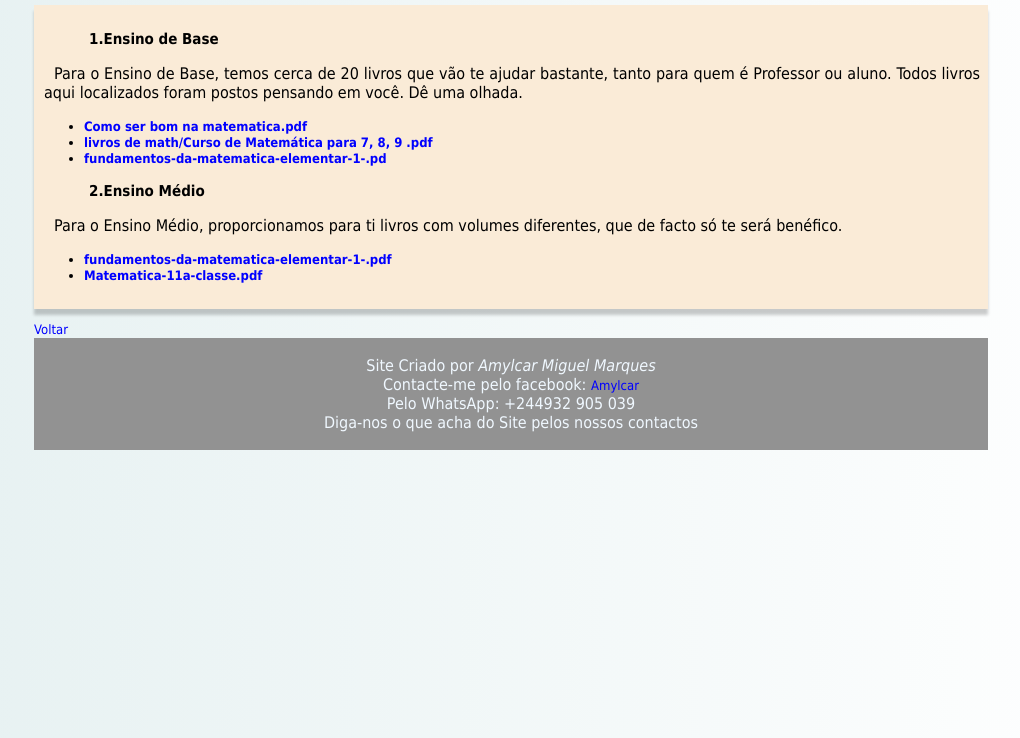
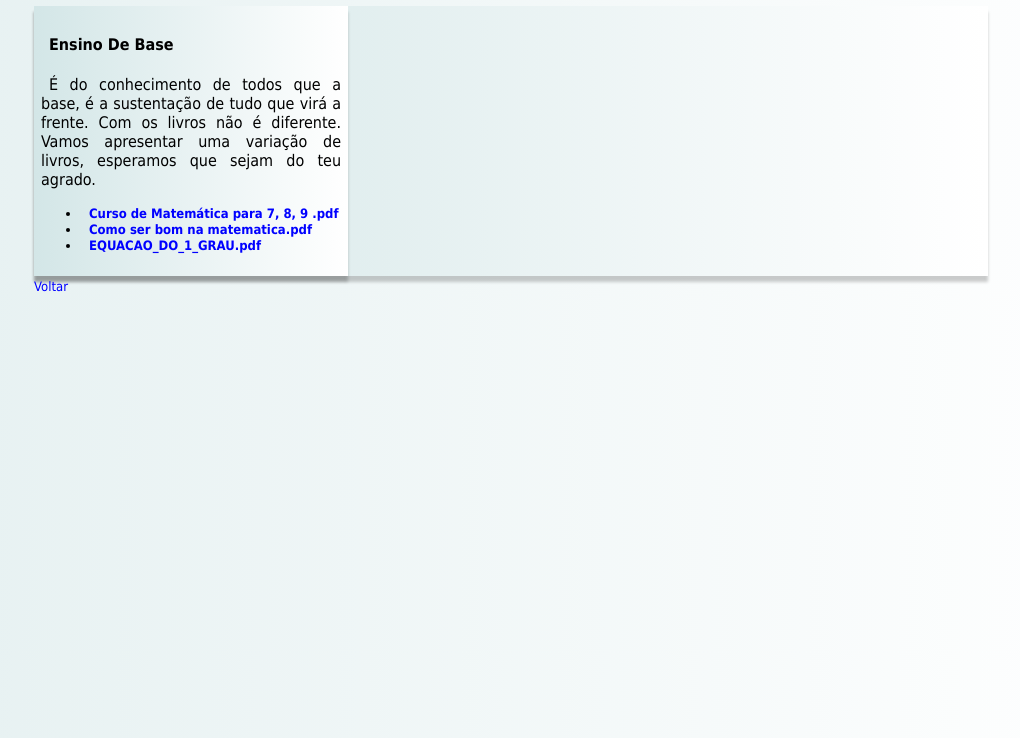
Before and after one commit to amylcarmarques/meuprojeto, a plain HTML site: page livrosdematemática.html in a window 1280 px wide. Shown: the part 62-800 px from the top of the page, without its empty margins (129-1149 px from the left). Drawn offline with Linux system fonts and the light colour scheme.

Commit message:
+ 1 upgrade

```diff
--- a/livrosdematemática.html
+++ b/livrosdematemática.html
@@ -1,39 +1,27 @@
 <!DOCTYPE html>
-<html lang="pt.br">
+<html lang="pt-br">
 <head>
     <meta charset="UTF-8">
     <meta name="viewport" content="width=device-width, initial-scale=1.0">
-    <title>Amylcar livros</title>
+    <title>Amylcar Livros</title>
     <link rel="stylesheet" href="primeirosite.css">
 </head>
 <body>
     <header>
-        <h1 style="padding: 5px; font-size: 23px;">Matemática</h1>
+        <h3>MATEMÁTICA</h3>
     </header>
-    <main>
-        <h3 style="font-size: 15px;">1.Ensino de Base</h3>
-        <p class="paragrafo">Para o Ensino de Base, temos cerca de 20 livros que vão te ajudar bastante, tanto para quem é Professor ou aluno. Todos livros aqui localizados foram postos pensando em você. Dê uma olhada.</p>
-        <ul>
-            <li><a href="livros de math/Como ser bom na matematica.pdf" target="_blank">Como ser bom na matematica.pdf</a></li>
-            <li><a href="livros de math/Curso de Matemática para 7, 8, 9 .pdf " target="_blank">livros de math/Curso de Matemática para 7, 8, 9 .pdf</a></li>
-            <li><a href="livros de math/fundamentos-da-matematica-elementar-1-.pdf" target="_blank">fundamentos-da-matematica-elementar-1-.pd</a></li>
-        </ul>
+    <nav>
+        <nav class="nav1">
+            <h4>Ensino De Base</h4>
+            <p>É do conhecimento de todos que a base, é a sustentação de tudo que virá a frente. Com os livros não é diferente. Vamos apresentar uma variação de livros, esperamos que sejam do teu agrado.</p>
+                <ul>
+                    <li><a href="livros de math/Curso de Matemática para 7, 8, 9 .pdf" target="_blank">Curso de Matemática para 7, 8, 9 .pdf</a>
+                    <li><a href="livros de math/Como ser bom na matematica.pdf" target="_blank">Como ser bom na matematica.pdf</a>
+                    <li><a href="livros de math/EQUACAO_DO_1_GRAU.pdf" target="_blank">EQUACAO_DO_1_GRAU.pdf</a></li>
 
-        <h3 style="font-size: 15px">2.Ensino Médio</h3>
-        <p class="paragrafo">Para o Ensino Médio, proporcionamos para ti livros com volumes diferentes, que de facto só te será benéfico.</p>
-        <ul>
-            <li><a href="livros de math/fundamentos-da-matematica-elementar-1-.pdf" target="_blank">fundamentos-da-matematica-elementar-1-.pdf</a></li>
-            <li><a href="livros de math/Matematica-11a-classe.pdf" target="_blank">Matematica-11a-classe.pdf</a></li>
-        </ul>
-
-    </main>
-    <a class="voltar" href="meuprimeirosite.html">Voltar</a>
-    <footer>
-        <p>Site Criado por <i>Amylcar Miguel Marques</i>
-        <br>Contacte-me pelo facebook: <a href="https://facebook.com/Amylcar" target="_blank">Amylcar</a>
-        <br>Pelo WhatsApp: +244932 905 039
-        <br>Diga-nos o que acha do Site pelos nossos contactos
-        </p>
-    </footer>
+                </ul>
+        </nav>
+    </nav>
+    <a href="index.html">Voltar</a>
 </body>
 </html>
--- a/primeirosite.css
+++ b/primeirosite.css
@@ -60,6 +60,7 @@ footer{
 }
 h3{
     margin-left: 45px;
+    padding: 5px;
 }
 main{
     padding-top: 10PX;
@@ -70,14 +71,19 @@ main{
     border-style: solid;
     box-shadow: 0px 6px 3px rgba(0, 0, 0, 0.201);
     border: 0px;
-
-
+    display: inline-block;
 }
 video{
-    width: 310px;
+    width: 315px;
 }
 .paragrafo{
     text-indent: 10px;
     text-align: justify;
     padding-right: 8px;
 }
+.nav1{
+    width: 300px;
+    padding: 7px;
+    text-align: justify;
+    text-indent: 8px;
+}
```
Also changed, not shown: index.html (+6 -1 lines), 12 other files.
